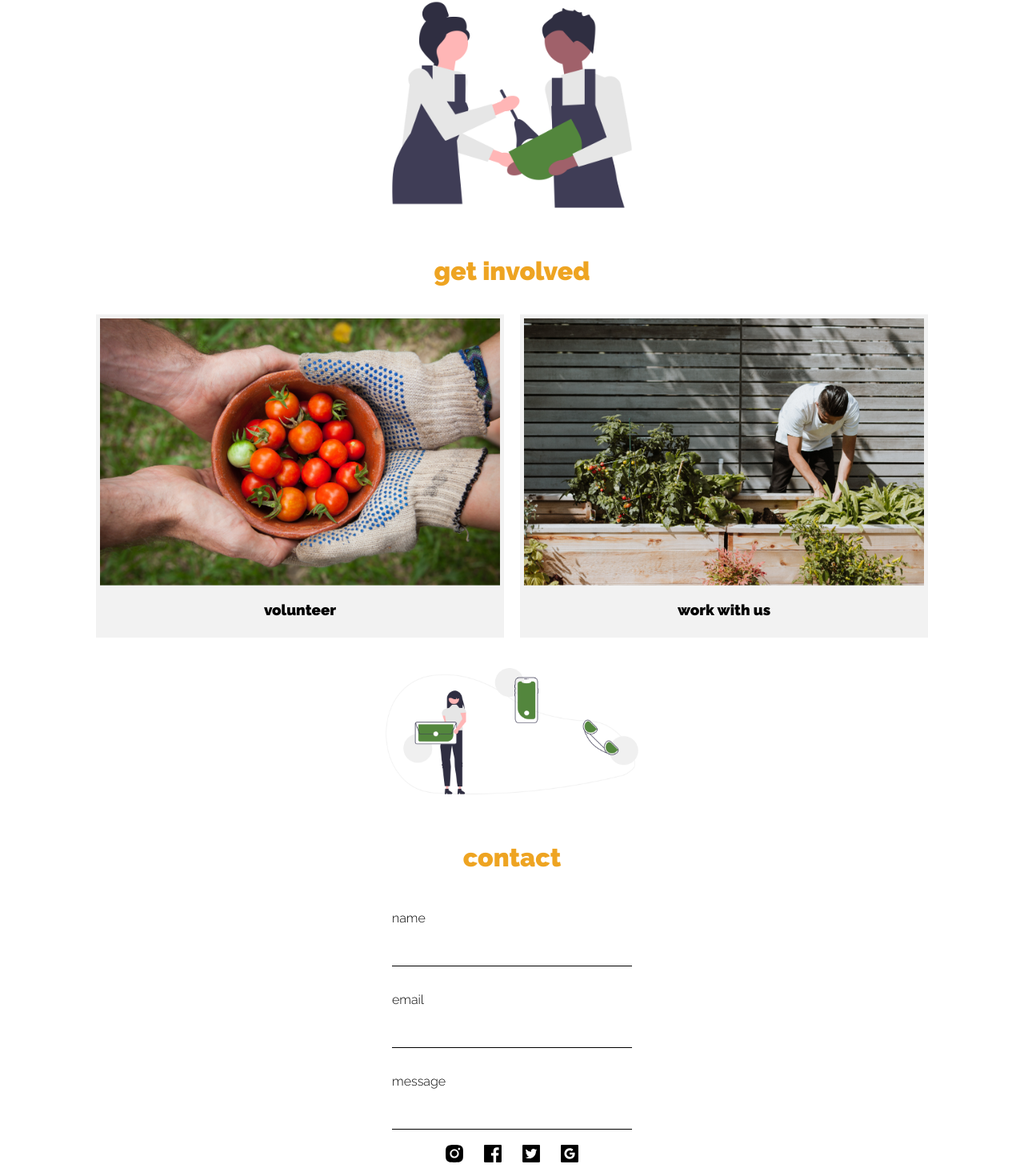
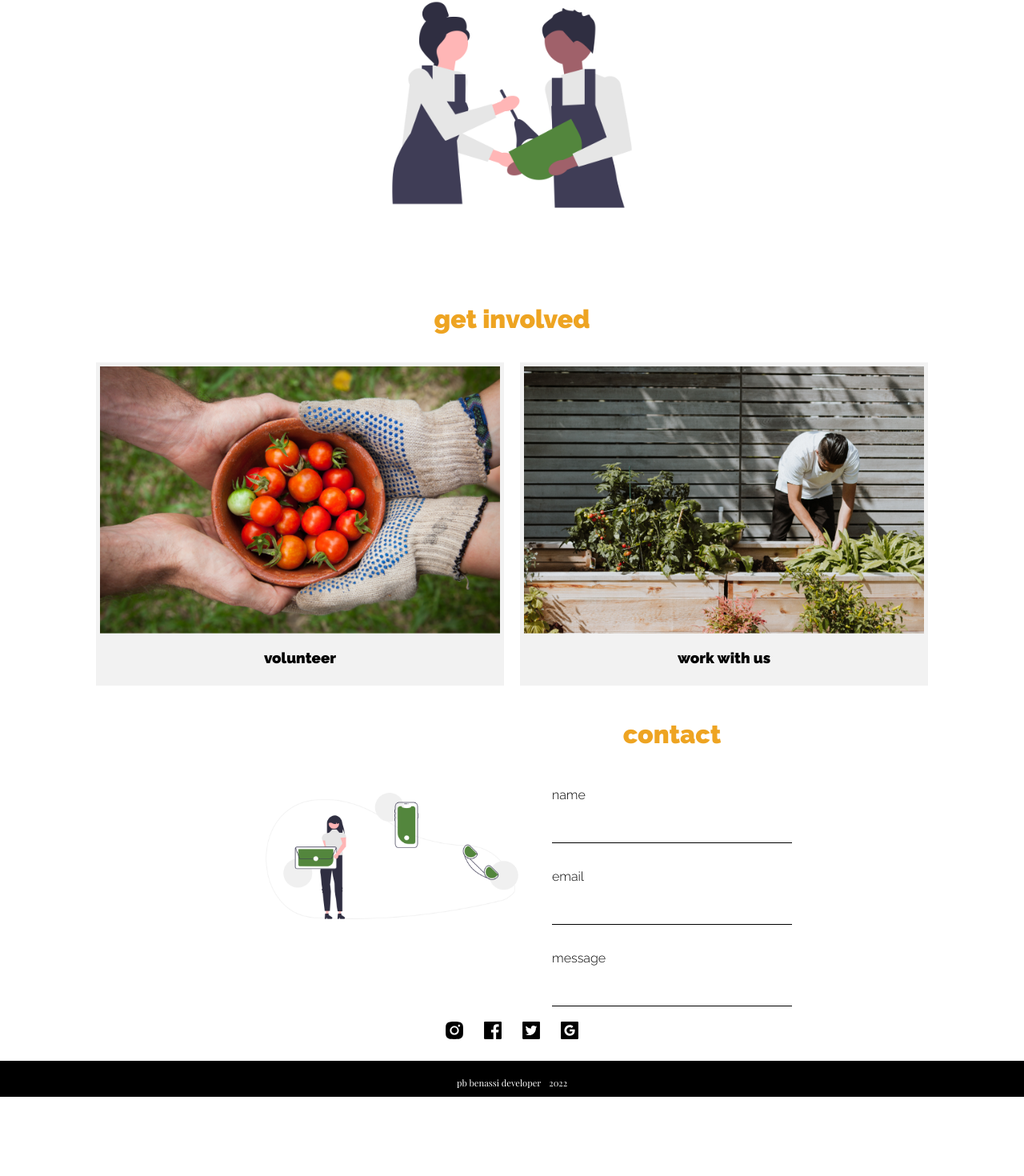
Before and after one commit to benassiPb/beginnersmindjavascript, a React (Create React App) app: page /eco in a window 1280 px wide. Shown: the part 3413-4883 px from the top of the page at 80% size. After the commit the page ends 4784 px from the top, so only its background shows below. Built offline with nearby package versions, Linux system fonts and the light colour scheme; a web font is replaced by a local one.

Commit message:
eco contact section style

```diff
--- a/src/App.css
+++ b/src/App.css
@@ -1009,6 +1009,10 @@ a {
   max-width: 100%;
 }
 
+.eco-involved-section {
+  padding-top: 60px;
+}
+
 .eco-involved-cards-container {
   display: flex;
   flex-direction: column;
@@ -1043,6 +1047,20 @@ a {
   border-bottom: 1px solid black;
   padding-bottom: 50px;
   width: 300px;
+}
+
+.eco-contact-section-parent-container {
+  display: flex;
+  flex-direction: row;
+  flex-wrap: wrap;
+  justify-content: center;
+}
+
+.eco-contact-section-image-container {
+  display: flex;
+  flex-direction: row;
+  justify-content: flex-start;
+  align-items: center;
 }
 
 /* Project Mobile View */
--- a/src/SampleEco.js
+++ b/src/SampleEco.js
@@ -180,7 +180,7 @@ function SampleEco() {
             className="eco-illustration-center"
           />
         </div>
-        <div id="getinvolved">
+        <div id="getinvolved" className="eco-involved-section">
           <h2 className="eco-about-subtitle">get involved</h2>
           <div className="eco-programs-cards">
             <div className="eco-programs-card">
@@ -194,12 +194,15 @@ function SampleEco() {
           </div>
         </div>
         {/* contact us*/}
+        <div className="eco-contact-section-parent-container">
           <div className="eco-illustration-center-container ">
+            <div className="eco-contact-section-image-container">
               <img
                 src={undrawcontact}
                 alt="contact"
                 className="eco-illustration-center"
               />
+            </div>
           </div>
           <div id="contact">
             <div className="eco-contact-section-container">
@@ -207,6 +210,7 @@ function SampleEco() {
               <p className="eco-contact-label">name</p>
               <p className="eco-contact-label">email</p>
               <p className="eco-contact-label">message</p>
+            </div>
           </div>
         </div>
         <div className="coffee-footer">
```
Lines whose indentation alone changed are shown as unchanged.
